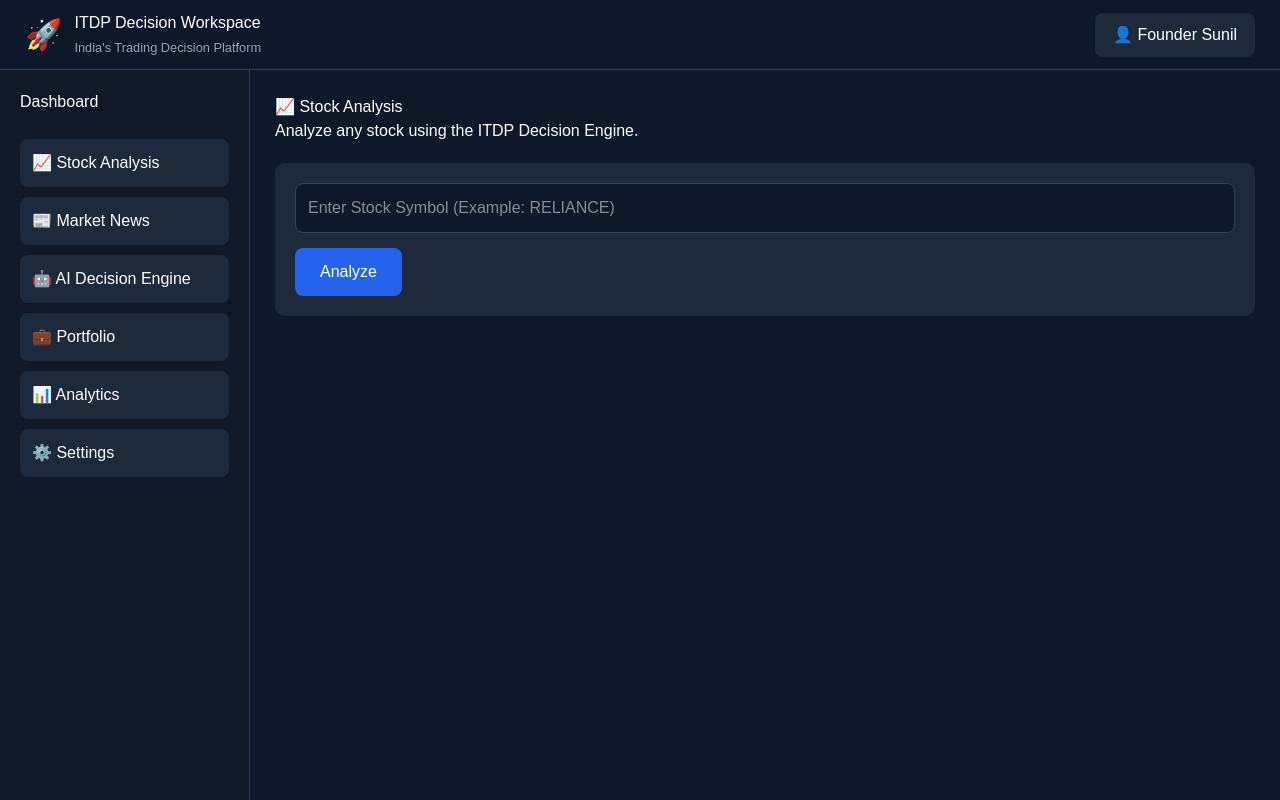
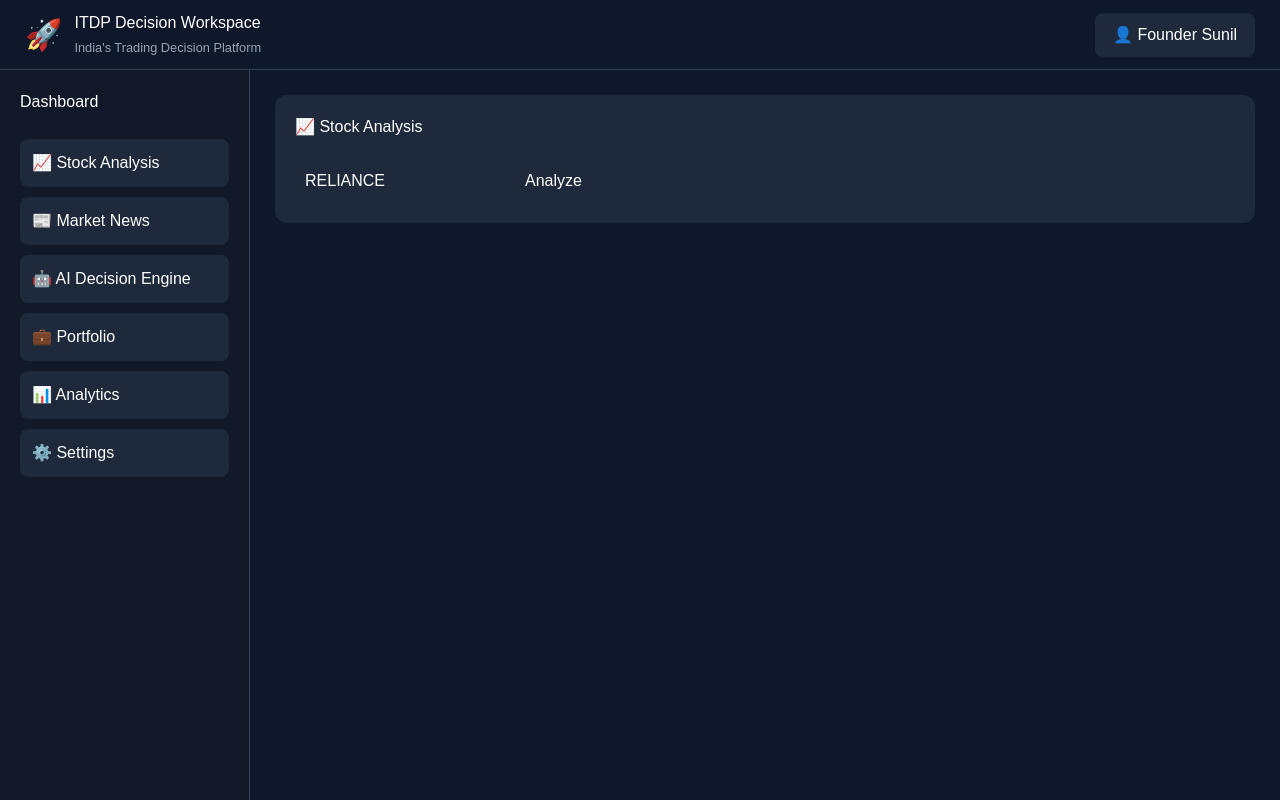
Before and after one commit to sunilpunwatkar/itdp-workspace, a Next.js app: page / in a window 1280 px wide. Both pictures are taken after a click on the element "📈 Stock Analysis". Built offline with nearby package versions, Linux system fonts and the light colour scheme.

Commit message:
Sprint 7: EMA integration and Stock Analysis UI

```diff
--- a/app/components/StockAnalysis.tsx
+++ b/app/components/StockAnalysis.tsx
@@ -1,64 +1,102 @@
 "use client";
 
 import { useState } from "react";
-import { getStockAnalysis } from "./services/stockService";
-import AnalysisCard from "./AnalysisCard";
 
 export default function StockAnalysis() {
-  const [symbol, setSymbol] = useState("");
-  const [analysis, setAnalysis] = useState<any>(null);
+  const [symbol, setSymbol] = useState("RELIANCE");
+  const [result, setResult] = useState<any>(null);
+  const [loading, setLoading] = useState(false);
 
-  async function handleAnalyze() {
-    const data = await getStockAnalysis(symbol.toUpperCase());
-    setAnalysis(data);
+  async function analyze() {
+    setLoading(true);
+
+    try {
+      const response = await fetch(
+        `/api/history?symbol=${symbol.toUpperCase()}`
+      );
+
+      const data = await response.json();
+
+      setResult(data);
+    } catch (error) {
+      console.error(error);
+      alert("Failed to fetch analysis");
+    }
+
+    setLoading(false);
   }
 
   return (
-    <div style={{ color: "white" }}>
+    <div
+      style={{
+        color: "white",
+        background: "#1e293b",
+        padding: "20px",
+        borderRadius: "12px",
+      }}
+    >
       <h2>📈 Stock Analysis</h2>
 
-      <p>Analyze any stock using the ITDP Decision Engine.</p>
-
-      <div
-        style={{
-          background: "#1e293b",
-          padding: "20px",
-          borderRadius: "10px",
-          marginTop: "20px",
-        }}
-      >
+      <div style={{ marginTop: "20px" }}>
         <input
-          type="text"
           value={symbol}
-          onChange={(e) => setSymbol(e.target.value.toUpperCase())}
-          placeholder="Enter Stock Symbol (Example: RELIANCE)"
+          onChange={(e) => setSymbol(e.target.value)}
+          placeholder="Enter Symbol"
           style={{
-            width: "100%",
-            padding: "12px",
-            borderRadius: "8px",
-            border: "1px solid #334155",
-            background: "#0f172a",
-            color: "white",
-            marginBottom: "15px",
+            padding: "10px",
+            width: "220px",
+            marginRight: "10px",
           }}
         />
 
-        <button
-          onClick={handleAnalyze}
-          style={{
-            background: "#2563eb",
-            color: "white",
-            border: "none",
-            padding: "12px 25px",
-            borderRadius: "8px",
-            cursor: "pointer",
-          }}
-        >
-          Analyze
+        <button onClick={analyze}>
+          {loading ? "Analyzing..." : "Analyze"}
         </button>
+      </div>
 
-{analysis && <AnalysisCard analysis={analysis} />}
-      </div>
+      {result && (
+        <div style={{ marginTop: "25px", lineHeight: "2" }}>
+          <h3>{result.symbol}</h3>
+
+          <p>
+            <strong>Decision:</strong> {result.decision}
+          </p>
+
+          <p>
+            <strong>Confidence:</strong> {result.confidence}%
+          </p>
+
+          <p>
+            <strong>Risk:</strong> {result.risk}
+          </p>
+
+          <p>
+            <strong>Entry:</strong> ₹{result.entry}
+          </p>
+
+          <p>
+            <strong>Target:</strong> ₹{result.target}
+          </p>
+
+          <p>
+            <strong>Stop Loss:</strong> ₹{result.stopLoss}
+          </p>
+
+          <p>
+            <strong>Reasons:</strong>
+          </p>
+
+          <ul>
+            {result.reasons.map((reason: string, index: number) => (
+              <li key={index}>{reason}</li>
+            ))}
+          </ul>
+
+          <p>
+            <strong>Invalid If:</strong> {result.invalidIf}
+          </p>
+        </div>
+      )}
     </div>
   );
 }
--- /dev/null
+++ b/app/indicators/ema.ts
@@ -0,0 +1,23 @@
+export function calculateEMA(
+  prices: number[],
+  period: number
+): number {
+
+  if (prices.length < period) {
+    throw new Error("Not enough historical data");
+  }
+
+  const multiplier = 2 / (period + 1);
+
+  let ema =
+    prices
+      .slice(0, period)
+      .reduce((sum, value) => sum + value, 0) / period;
+
+  for (let i = period; i < prices.length; i++) {
+    ema =
+      (prices[i] - ema) * multiplier + ema;
+  }
+
+  return Number(ema.toFixed(2));
+}
--- a/app/providers/historicalProvider.ts
+++ b/app/providers/historicalProvider.ts
@@ -4,7 +4,8 @@ export class HistoricalProvider {
     const url =
       `https://query1.finance.yahoo.com/v8/finance/chart/${symbol}.NS?range=6mo&interval=1d`;
 
-    const response = await fetch(url);
+    console.log("Yahoo URL:", url);
+      const response = await fetch(url);
 
     if (!response.ok) {
       throw new Error(
--- /dev/null
+++ b/app/services/emaService.ts
@@ -0,0 +1,17 @@
+import { calculateEMA } from "../indicators/ema";
+
+export interface EMAResult {
+  ema20: number;
+  ema50: number;
+}
+
+export function calculateEMAValues(
+  prices: number[]
+): EMAResult {
+
+  return {
+    ema20: calculateEMA(prices, 20),
+    ema50: calculateEMA(prices, 50),
+  };
+
+}
--- a/services/stockAnalysisService.ts
+++ b/services/stockAnalysisService.ts
@@ -1,7 +1,8 @@
 import { YahooProvider } from "../app/providers/yahooProvider";
 import { HistoricalProvider } from "../app/providers/historicalProvider";
-import { analyzeStock } from "../app/engine/decisionEngine";
+import { analyzeStock } from "../app/utils/analyzeStock";
 import { AnalysisResult } from "../app/types/analysis";
+import { calculateEMAValues } from "../app/services/emaService";
 
 const yahoo = new YahooProvider();
 const historical = new HistoricalProvider();
@@ -9,10 +10,19 @@ const historical = new HistoricalProvider();
 export async function getStockAnalysis(
   symbol: string
 ): Promise<AnalysisResult> {
+
+  // Live Quote
   const quote = await yahoo.getQuote(symbol);
 
-  await historical.getHistoricalPrices(symbol);
+  // Historical Prices
+  const prices = await historical.getHistoricalPrices(symbol);
 
+  // EMA Calculation
+  const ema = calculateEMAValues(prices);
+
+  console.log("EMA Values:", ema);
+
+  // Decision Engine
   const result = analyzeStock(symbol);
 
   return {
```
